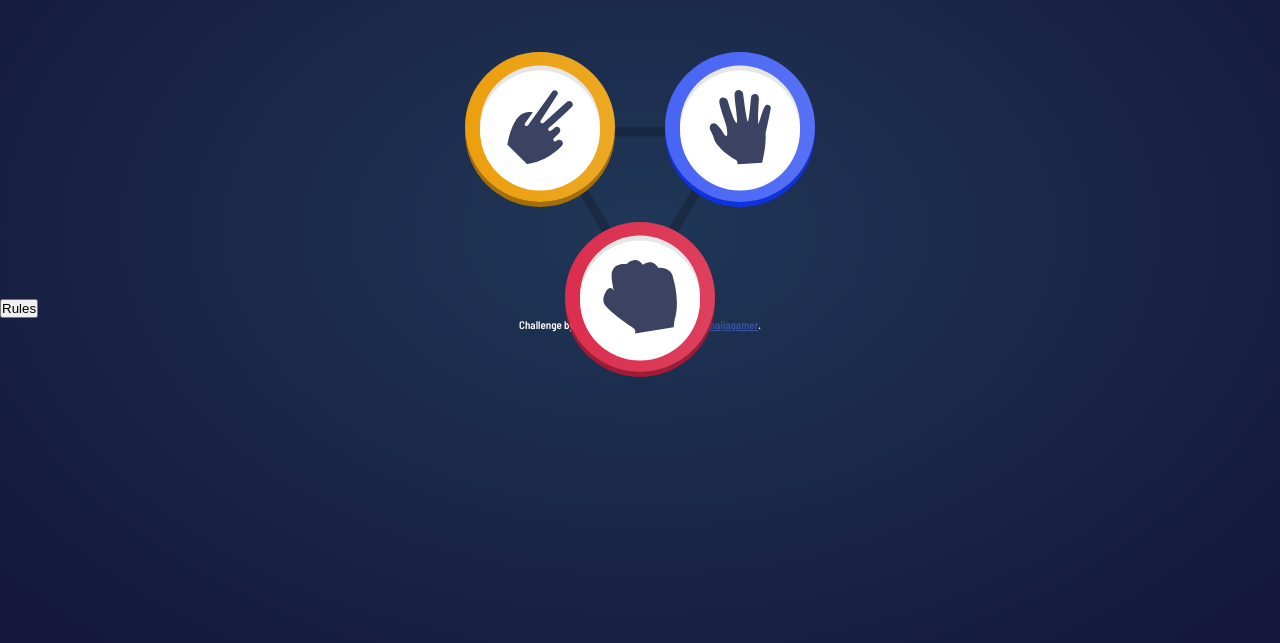
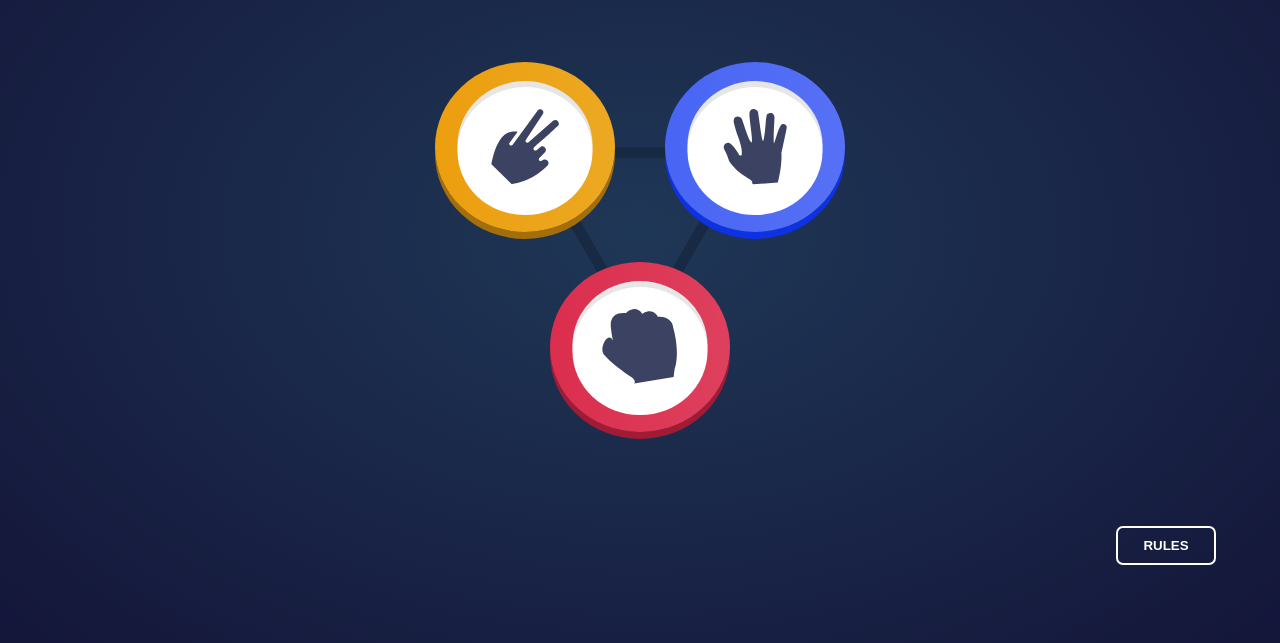
Before and after one commit to naijadevgamer/rock-paper-scissors, a website: page index.html in a window 1280 px wide. Shown: the part 195-838 px from the top of the page. Drawn offline with Linux system fonts and the light colour scheme.

Commit message:
Build the button component

```diff
--- a/index.html
+++ b/index.html
@@ -71,11 +71,12 @@
     </main>
 
     <button class="btn btn--rules">Rules</button>
-    <div class="attribution">
+
+    <!-- <div class="attribution">
       Challenge by
       <a href="https://www.frontendmentor.io?ref=challenge" target="_blank"
         >Frontend Mentor</a
       >. Coded by <a href="#">thenaijagamer</a>.
-    </div>
+    </div> -->
   </body>
 </html>
--- /dev/null
+++ b/sass/_button.scss
@@ -0,0 +1,14 @@
+.btn {
+  background-color: transparent;
+  color: $color-white;
+  width: 10rem;
+  padding: 1rem;
+  display: block;
+  border: solid 2px $color-white;
+  border-radius: 7px;
+  font-weight: 600;
+  text-transform: uppercase;
+  position: absolute;
+  bottom: 5%;
+  right: 5%;
+}
--- a/sass/_choose.scss
+++ b/sass/_choose.scss
@@ -1,5 +1,5 @@
 @mixin object($object) {
-  box-shadow: 0 5px 0 darken($object, 15%);
+  box-shadow: 0 7px 0 darken($object, 15%);
   &:active {
     box-shadow: 0 0 0 darken($object, 15%);
   }
@@ -11,14 +11,14 @@
   top: 0;
   left: 50%;
   transform: translateX(-50%);
-  margin-top: 8rem;
+  margin-top: 10rem;
   // &--choose{
   // }
 }
 
 .bg-shape {
-  height: 17rem;
-  width: 20rem;
+  height: 20rem;
+  width: 23rem;
 
   &__img {
     height: 100%;
@@ -29,8 +29,8 @@
 .icon {
   position: absolute;
   border-radius: 50%;
-  width: 15rem;
-  height: 15rem;
+  width: 18rem;
+  height: 17rem;
   display: flex;
   align-items: center;
   justify-content: center;
@@ -38,15 +38,15 @@
   &::before {
     content: "";
     border-radius: 50%;
-    height: 80%;
-    width: 80%;
+    height: 75%;
+    width: 75%;
     background-color: $color-white;
     position: absolute;
     top: 50%;
     left: 50%;
     transform: translate(-50%, -47%);
     z-index: 2;
-    box-shadow: 0 -5px 0 darken($color-white, 10%);
+    box-shadow: 0 -6px 0 darken($color-white, 10%);
   }
   &:hover &__img {
     height: 55%;
@@ -54,7 +54,7 @@
   &__img {
     position: relative;
     z-index: 3;
-    height: 50%;
+    height: 45%;
     transition: height 0.3s ease;
   }
 
--- a/sass/main.scss
+++ b/sass/main.scss
@@ -1,3 +1,4 @@
 @import "base";
 @import "header";
 @import "choose";
+@import "button";
```
Also changed, not shown: css/style.css, 1 other file.
